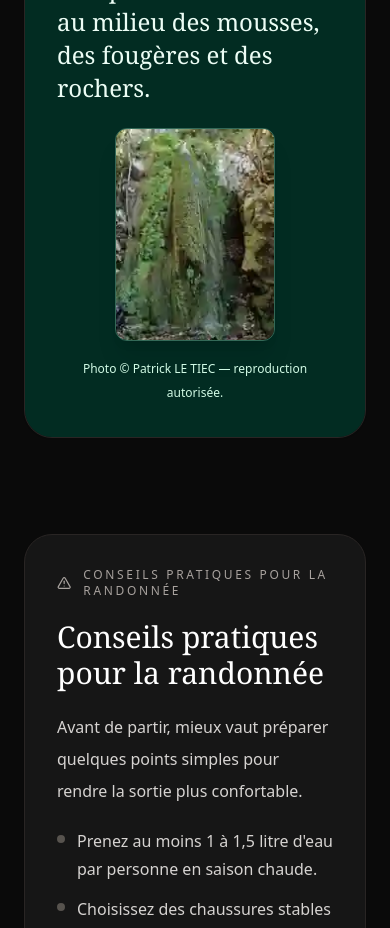
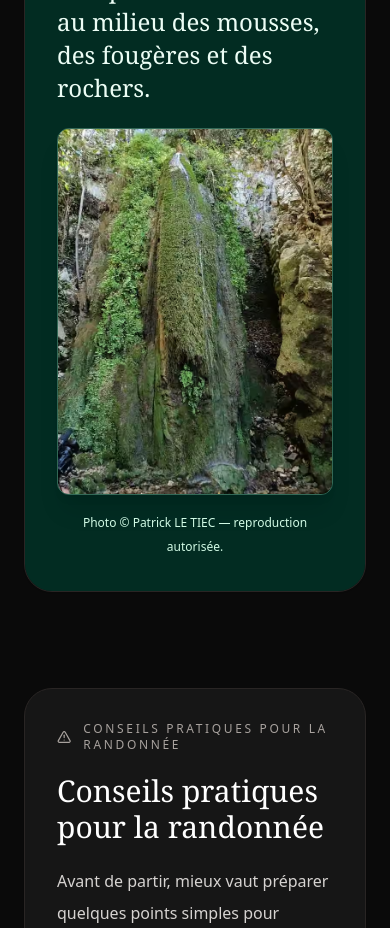
Before and after one commit to n20186005-hash/nietzschepath, a Next.js app: page / in a window 390 px wide. Shown: the part 9800-10728 px from the top of the page. Built offline with nearby package versions, Linux system fonts and the light colour scheme.

Commit message:
feat: feature authorized waterfall photo in responsive AVIF with photographer credit

```diff
--- a/app/components/TrailGuidePage.tsx
+++ b/app/components/TrailGuidePage.tsx
@@ -434,15 +434,18 @@ export default function TrailGuidePage({ locale }: TrailGuidePageProps) {
                 {locale === "fr" ? "Une petite chute d’eau au milieu des mousses, des fougères et des rochers." : "A small cascade among mosses, ferns and limestone rocks."}
               </p>
               <figure className="mt-6">
-                <img
-                  src="/images/gallery/cascade-la-calanca-patrick-le-tiec.webp"
-                  width={160}
-                  height={213}
-                  loading="lazy"
-                  decoding="async"
-                  alt={locale === "fr" ? "Photographie de la petite cascade sur le Chemin de Nietzsche, par Patrick LE TIEC" : "Photograph of the small waterfall near Nietzsche Path by Patrick LE TIEC"}
-                  className="mx-auto h-auto w-40 rounded-xl border border-emerald-200/30 object-cover shadow-xl"
-                />
+                <picture>
+                  <source srcSet="/images/gallery/cascade-la-calanca-patrick-le-tiec.avif" type="image/avif" />
+                  <img
+                    src="/images/gallery/cascade-la-calanca-patrick-le-tiec.webp"
+                    width={640}
+                    height={853}
+                    loading="lazy"
+                    decoding="async"
+                    alt={locale === "fr" ? "Cascade près du moulin de La Calanca, photographie de Patrick LE TIEC" : "Waterfall near the La Calanca mill, photograph by Patrick LE TIEC"}
+                    className="mx-auto h-auto w-full max-w-[420px] rounded-xl border border-emerald-200/30 object-cover shadow-xl"
+                  />
+                </picture>
                 <figcaption className="mt-4 text-center text-xs leading-6 text-emerald-100">
                   {locale === "fr" ? "Photo © Patrick LE TIEC — reproduction autorisée." : "Photo © Patrick LE TIEC — reproduced with permission."}
                 </figcaption>
```
